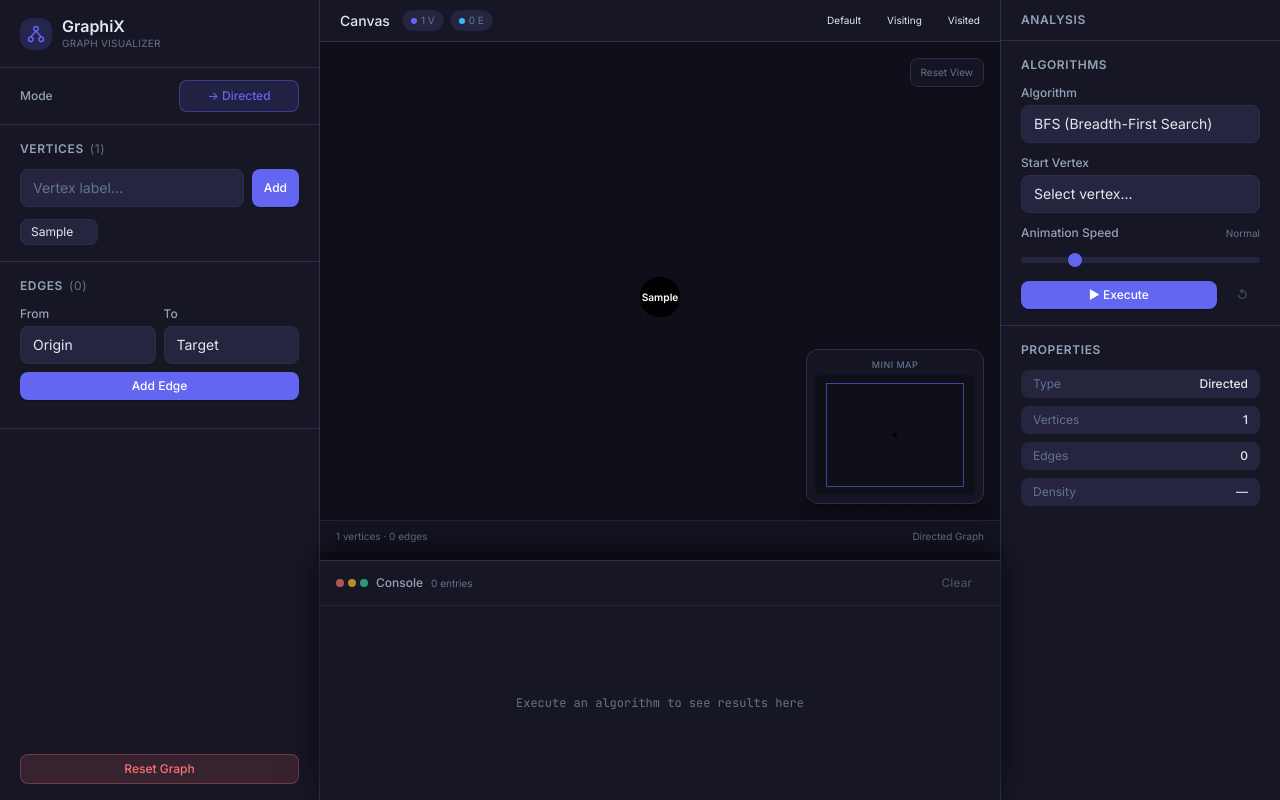
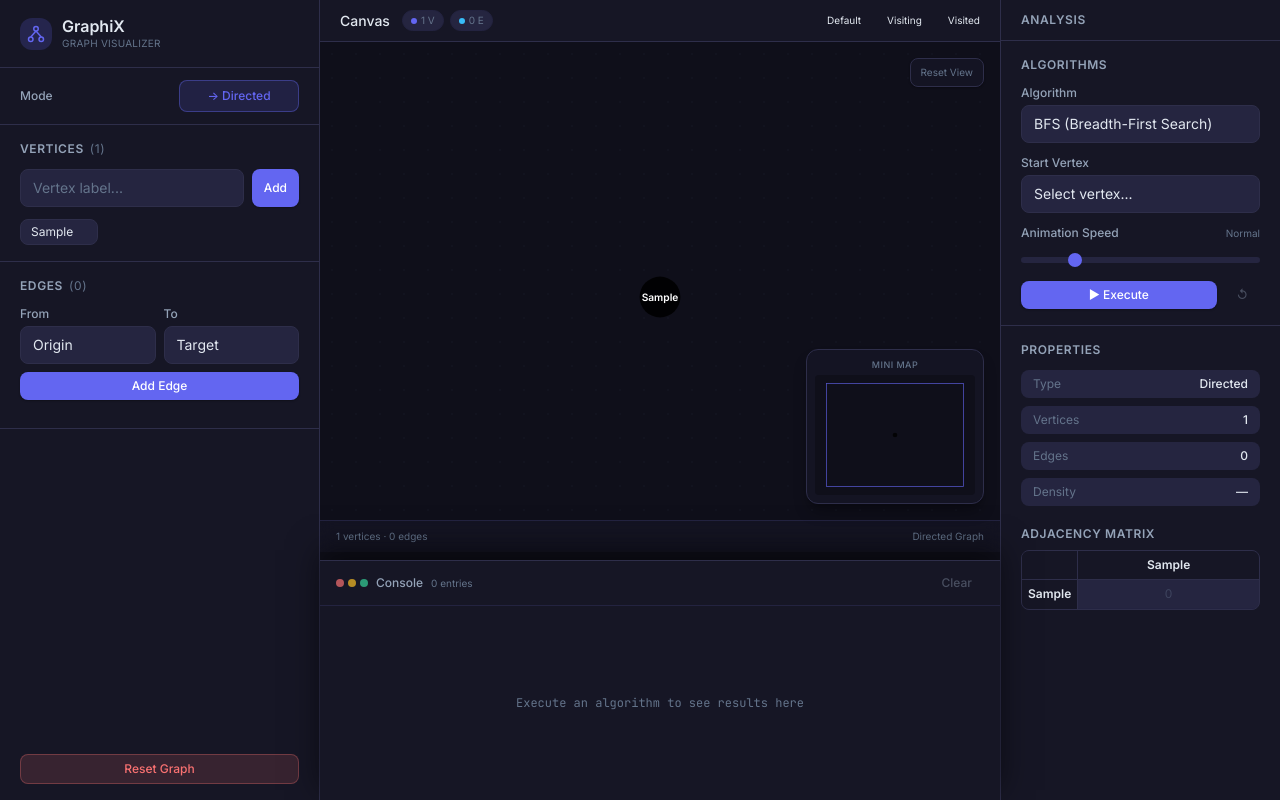
Before and after one commit to Ed2002/GraphiX, a React (Vite) app: page / in a window 1280 px wide. Both pictures are taken after typing "Sample" into the empty fields and a click on the button "Add". Built offline with nearby package versions, Linux system fonts and the light colour scheme.

Commit message:
feat: implement and display the graph adjacency matrix in the UI.

```diff
--- a/src/App.tsx
+++ b/src/App.tsx
@@ -1,5 +1,5 @@
 import { useGraph, useAlgorithm } from './hooks';
-import { Sidebar, AlgorithmPanel, GraphCanvas, ResultsConsole } from './features';
+import { Sidebar, AlgorithmPanel, GraphCanvas, ResultsConsole, AdjacencyMatrix } from './features';
 import './index.css';
 
 function App() {
@@ -133,6 +133,14 @@ function App() {
             />
           </div>
         </div>
+
+        {/* Adjacency Matrix */}
+        <div className="px-5 py-4 pt-1 mb-8">
+          <h2 className="text-xs font-semibold text-text-secondary uppercase tracking-wider mb-2">
+            Adjacency Matrix
+          </h2>
+          <AdjacencyMatrix graph={graph} />
+        </div>
       </div>
     </div>
   );
--- /dev/null
+++ b/src/features/AdjacencyMatrix.tsx
@@ -0,0 +1,82 @@
+import type { GraphState } from '../types';
+import { getAdjacencyList } from '../utils';
+
+interface AdjacencyMatrixProps {
+  graph: GraphState;
+}
+
+export function AdjacencyMatrix({ graph }: AdjacencyMatrixProps) {
+  if (graph.vertices.length === 0) {
+    return (
+      <div className="text-xs text-text-muted text-center py-4 bg-bg-elevated rounded-md border border-border-default">
+        Add vertices to view the adjacency matrix
+      </div>
+    );
+  }
+
+  const adjList = getAdjacencyList(graph);
+
+  const size = graph.vertices.length;
+  const matrix: number[][] = Array(size).fill(0).map(() => Array(size).fill(0));
+
+  const vIndex = new Map(graph.vertices.map((v, i) => [v.id, i]));
+
+  graph.vertices.forEach((v, i) => {
+    const neighbors = adjList.get(v.id) || [];
+    neighbors.forEach((neighborId) => {
+      const j = vIndex.get(neighborId);
+      if (j !== undefined) {
+        matrix[i][j] = 1;
+      }
+    });
+  });
+
+  return (
+    <div className="overflow-x-auto rounded-md border border-border-default bg-bg-elevated max-h-[300px] overflow-y-auto custom-scrollbar">
+      <table className="w-full text-xs text-center border-collapse">
+        <thead className="bg-bg-secondary sticky top-0 z-20">
+          <tr>
+            <th className="p-1.5 border-b border-r border-border-default sticky left-0 z-30 bg-bg-secondary w-8 shadow-[1px_0_0_var(--color-border-default)]">
+              {/* Empty top-left cell */}
+            </th>
+            {graph.vertices.map((v) => (
+              <th
+                key={`col-${v.id}`}
+                className="p-1.5 border-b border-border-default font-semibold text-text-primary min-w-[32px] truncate max-w-[64px]"
+                title={v.label}
+              >
+                {v.label}
+              </th>
+            ))}
+          </tr>
+        </thead>
+        <tbody>
+          {graph.vertices.map((v, i) => (
+            <tr key={`row-${v.id}`} className="hover:bg-bg-hover transition-colors">
+              <th
+                className="p-1.5 border-r border-border-default bg-bg-secondary sticky left-0 z-10 font-semibold text-text-primary max-w-[64px] truncate shadow-[1px_0_0_var(--color-border-default)]"
+                title={v.label}
+              >
+                {v.label}
+              </th>
+              {matrix[i].map((val, j) => {
+                const isEdge = val === 1;
+                return (
+                  <td
+                    key={`cell-${i}-${j}`}
+                    className={`
+                      p-1.5 border-b border-border-subtle
+                      ${isEdge ? 'text-accent font-bold bg-accent-muted/30' : 'text-text-muted/40 font-normal'}
+                    `}
+                  >
+                    {val}
+                  </td>
+                );
+              })}
+            </tr>
+          ))}
+        </tbody>
+      </table>
+    </div>
+  );
+}
--- a/src/features/index.ts
+++ b/src/features/index.ts
@@ -3,3 +3,4 @@ export { AlgorithmPanel } from './AlgorithmPanel';
 export { GraphCanvas } from './GraphCanvas';
 export { ResultsConsole } from './ResultsConsole';
 export { MiniMap } from './MiniMap';
+export { AdjacencyMatrix } from './AdjacencyMatrix';
```
